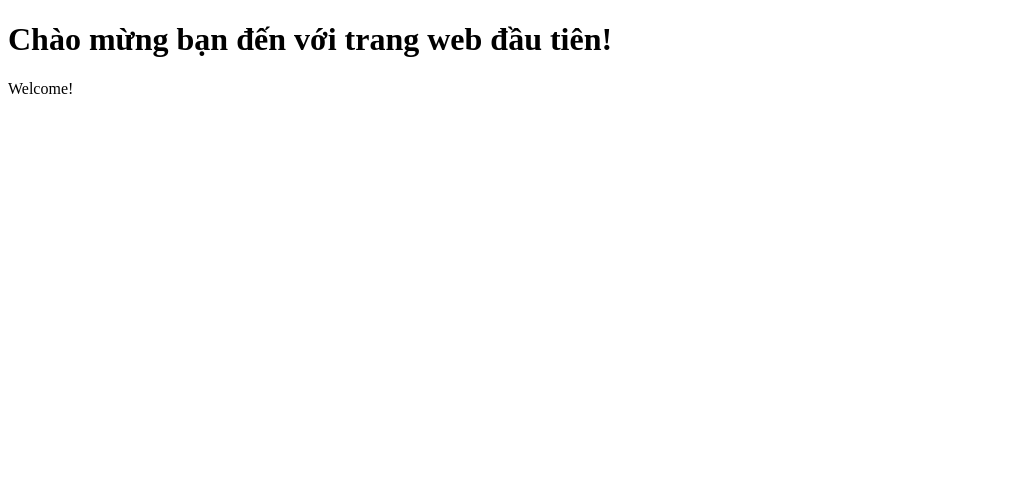
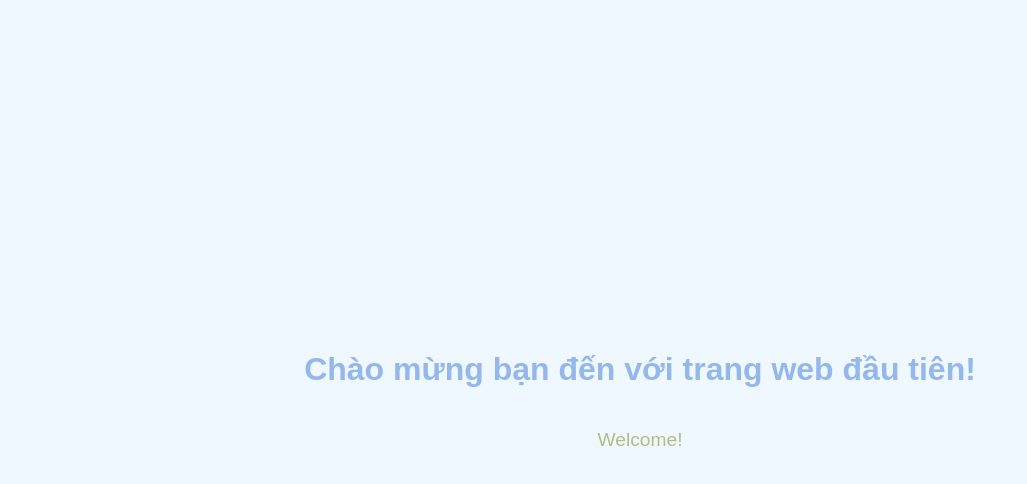
Before and after one commit to anh2qn/my-website, a plain HTML site: page index.html in a window 1280 px wide. Shown: the whole page, without its empty margins (0-1027 px from the left). Drawn offline with Linux system fonts and the light colour scheme.

Commit message:
Cap nhat

```diff
--- a/index.html
+++ b/index.html
@@ -2,6 +2,27 @@
 <html>
 <head>
     <title>Trang web của tôi</title>
+    <style>
+        body {
+            background-color: #f0f8ff; /* Màu nền xanh nhạt */
+            font-family: Arial, sans-serif; /* Đổi kiểu chữ */
+            display: flex;
+            flex-direction: column;
+            align-items: center; /* Căn giữa nội dung */
+            justify-content: center;
+            height: 100vh;
+            margin: 0;
+        }
+
+        h1 {
+            color: #94b7ec; /* Màu xanh đậm cho tiêu đề */
+        }
+
+        p {
+            color: #b7bb80;
+            font-size: 1.2rem;
+        }
+    </style>
 </head>
 <body>
     <h1>Chào mừng bạn đến với trang web đầu tiên!</h1>
```
